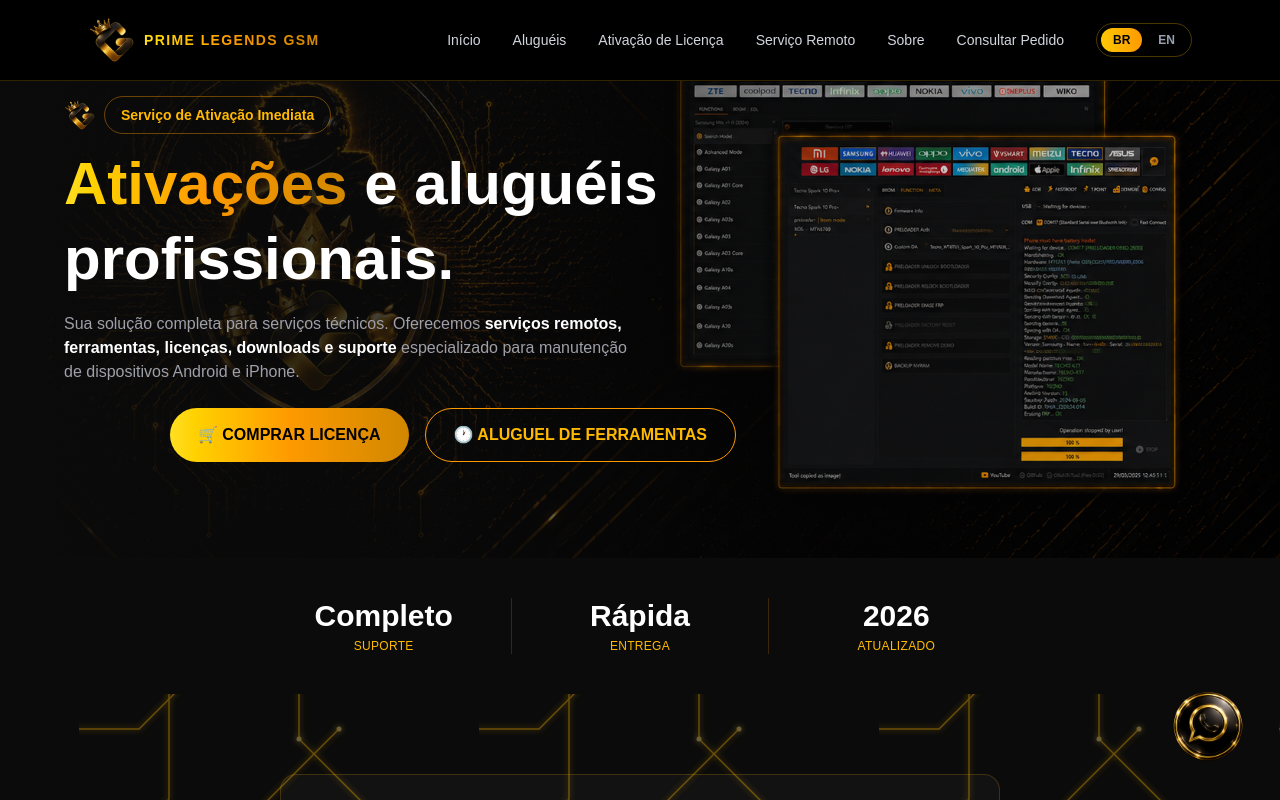
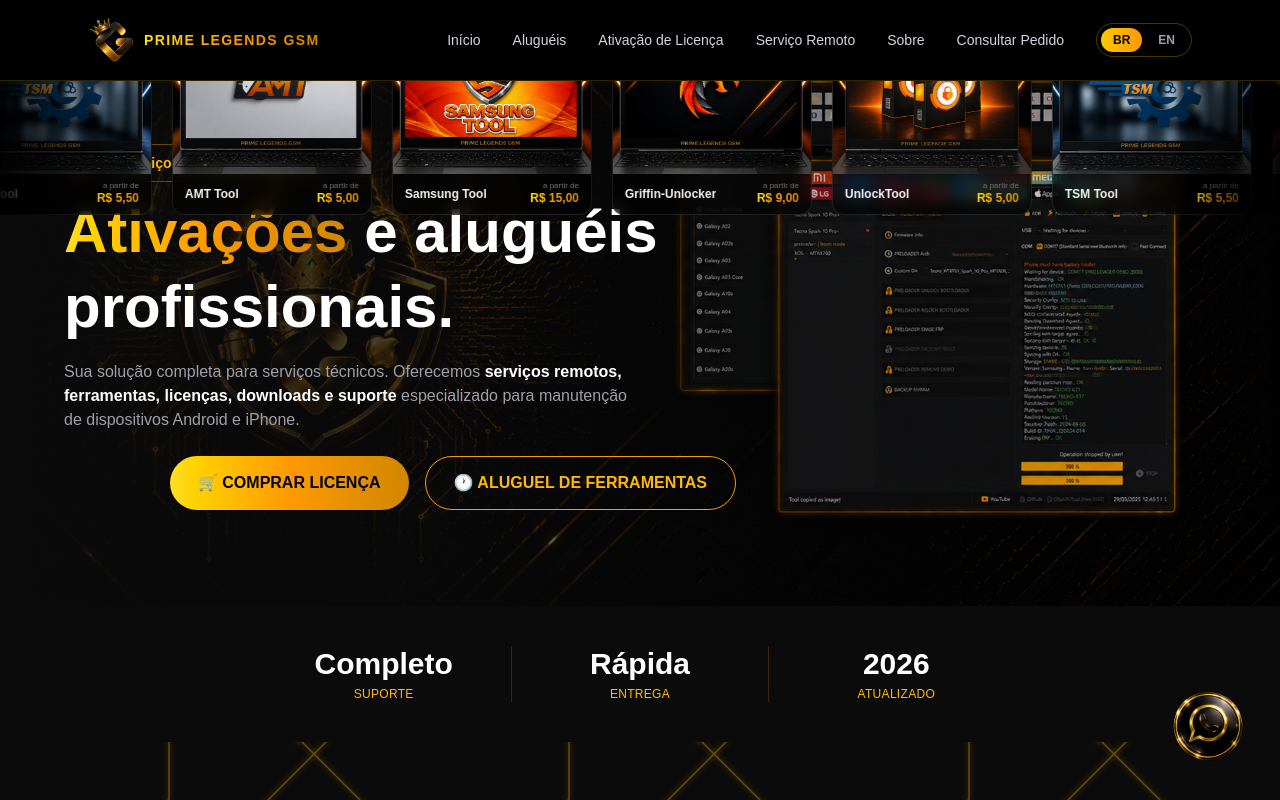
Before and after one commit to primelegendstech/prime-legends, a Next.js app: page / in a window 1280 px wide. Shown: the top 800 px of the page. Built offline with nearby package versions, Linux system fonts and the light colour scheme.

Commit message:
Destaques deslizando por cima do Hero, sem sobrepor o texto

```diff
--- a/app/page.tsx
+++ b/app/page.tsx
@@ -54,7 +54,6 @@ export default function Home() {
       <div className="relative z-10">
         <Header />
 
-        {/* Hero completo, com Destaques flutuando por cima dele (lado direito, sem tocar no texto) */}
         <section
           className="relative flex items-start px-6 md:px-16 pt-6 pb-16 md:pt-8 md:pb-24"
           style={{
@@ -74,12 +73,12 @@ export default function Home() {
             }}
           />
 
-          {/* Painel de Destaques: no desktop fica flutuando no canto superior direito, sobre a imagem do hero; no mobile vira faixa normal acima do texto */}
-          <div className="md:absolute md:top-5 md:right-6 lg:right-16 md:w-[380px] z-20 mb-4 md:mb-0">
+          {/* Destaques deslizando por cima do Hero, no topo, sem invadir o texto (que começa mais abaixo) */}
+          <div className="absolute top-0 left-0 right-0 z-20 pt-4 md:pt-6">
             <Destaques />
           </div>
 
-          <div className="max-w-2xl text-left relative z-10 animate-hero-in mt-0 md:mt-16">
+          <div className="max-w-2xl text-left relative z-10 animate-hero-in mt-32 md:mt-28">
             <div className="flex items-center gap-2 mb-3">
               <img src="/logo.png" alt="Prime Legends Tech" className="w-6 h-6 md:w-8 md:h-8 object-contain" />
               <span className="border border-amber-500/40 rounded-full px-3 py-1.5 md:px-4 md:py-2 text-xs md:text-sm font-semibold text-amber-400">
--- a/components/Destaques.tsx
+++ b/components/Destaques.tsx
@@ -20,34 +20,38 @@ const loop = [...destaques, ...destaques, ...destaques];
 
 export default function Destaques() {
   return (
-    <div className="relative w-full overflow-hidden rounded-xl border border-amber-500/20 bg-black/50 backdrop-blur-md">
-      <div className="pointer-events-none absolute top-0 left-0 right-0 h-px bg-gradient-to-r from-transparent via-amber-500/50 to-transparent" />
+    <div className="relative w-full overflow-hidden">
+      <div className="pointer-events-none absolute inset-y-0 left-0 w-16 md:w-28 bg-gradient-to-r from-black/90 to-transparent z-10" />
+      <div className="pointer-events-none absolute inset-y-0 right-0 w-16 md:w-28 bg-gradient-to-l from-black/90 to-transparent z-10" />
 
-      <div className="pointer-events-none absolute inset-y-0 left-0 w-6 bg-gradient-to-r from-black/50 to-transparent z-10" />
-      <div className="pointer-events-none absolute inset-y-0 right-0 w-6 bg-gradient-to-l from-black/50 to-transparent z-10" />
-
-      <div className="group flex overflow-hidden py-2">
-        <div className="flex gap-2.5 animate-marquee group-hover:[animation-play-state:paused] pl-3">
+      <div className="group flex overflow-hidden">
+        <div className="flex gap-4 md:gap-5 animate-marquee group-hover:[animation-play-state:paused] pl-6 md:pl-16">
           {loop.map((item, i) => (
             <Link
               key={`${item.ferramenta}-${i}`}
               href="/alugueis"
-              className="relative flex-shrink-0 flex items-center gap-2 w-[142px] rounded-lg border border-white/10 bg-white/[0.03] overflow-hidden pr-2 transition duration-300 hover:border-amber-500/50"
+              className="relative flex-shrink-0 w-[170px] md:w-[200px] rounded-xl border border-white/10 bg-black/60 backdrop-blur-sm overflow-hidden transition duration-300 hover:border-amber-500/50 hover:-translate-y-1 hover:shadow-[0_8px_30px_rgba(245,158,11,0.15)]"
             >
-              <div className="relative w-[44px] h-[32px] flex-shrink-0 bg-gradient-to-br from-zinc-900 to-black">
+              <div className="relative w-full aspect-[4/3] bg-gradient-to-br from-zinc-900 to-black">
                 <img
                   src={item.imagem}
                   alt={item.ferramenta}
                   className="w-full h-full object-cover"
                 />
+                <span className="absolute top-2 left-2 rounded-full bg-black/70 backdrop-blur px-2 py-0.5 text-[9px] font-bold text-emerald-400 border border-emerald-400/30">
+                  ⚡ Instantâneo
+                </span>
               </div>
 
-              <div className="flex flex-col leading-tight min-w-0 py-1">
-                <span className="text-[10px] font-bold text-zinc-100 truncate">
+              <div className="flex items-center justify-between px-3 py-2">
+                <span className="text-xs font-bold text-zinc-100 truncate">
                   {item.ferramenta}
                 </span>
-                <span className="text-[10px] font-extrabold bg-gradient-to-r from-yellow-300 via-amber-500 to-yellow-600 bg-clip-text text-transparent">
-                  R$ {item.precoDesde.toFixed(2).replace(".", ",")}
+                <span className="flex flex-col items-end leading-none">
+                  <span className="text-[8px] text-zinc-500">a partir de</span>
+                  <span className="text-xs font-extrabold bg-gradient-to-r from-yellow-300 via-amber-500 to-yellow-600 bg-clip-text text-transparent">
+                    R$ {item.precoDesde.toFixed(2).replace(".", ",")}
+                  </span>
                 </span>
               </div>
             </Link>
```
